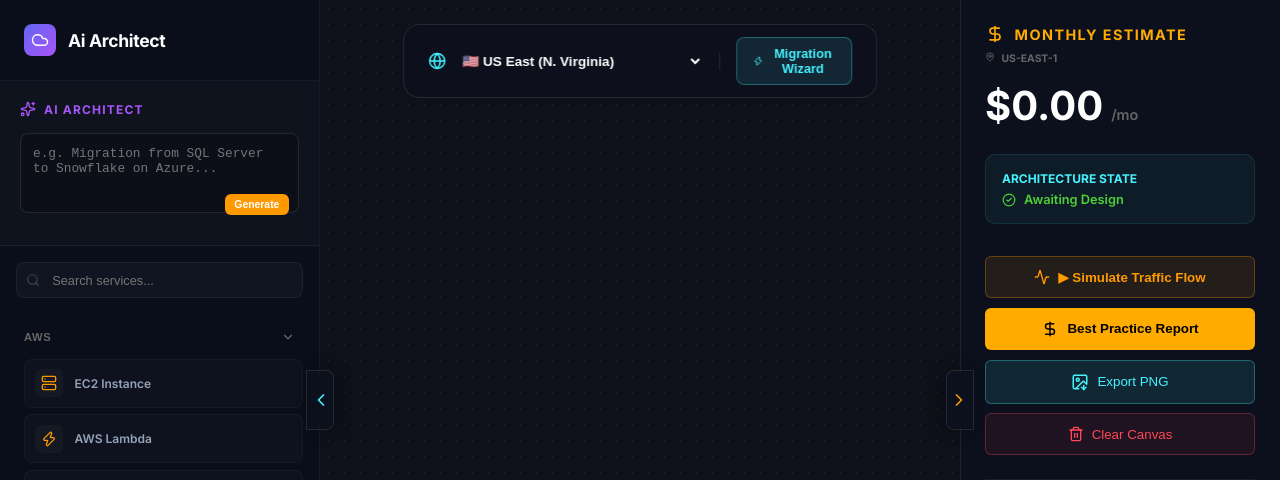
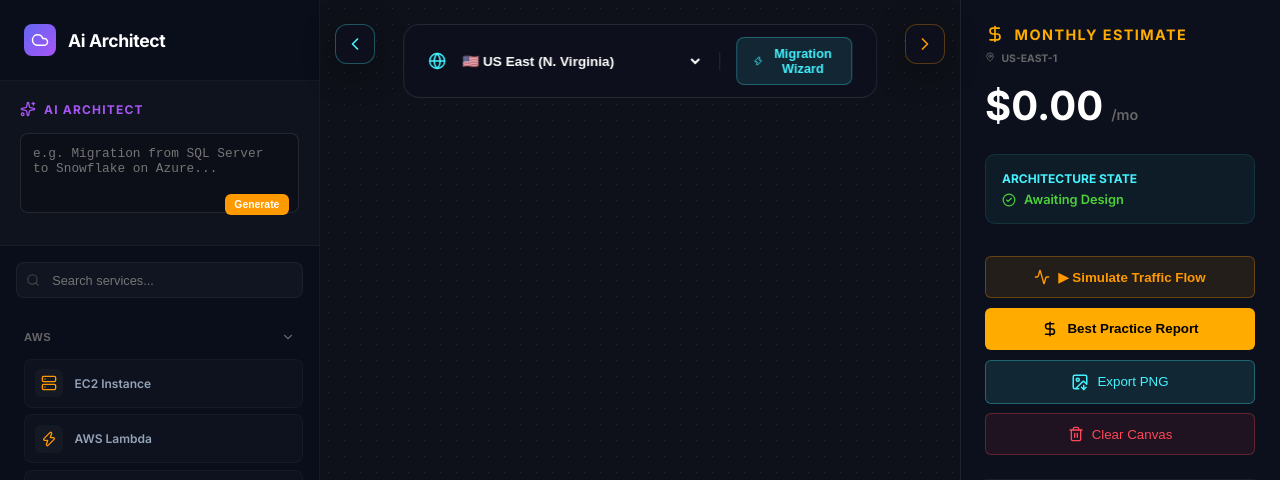
Before and after one commit to Rish777/AWS_Architecture_Simulator, a React (Vite) app: page / in a window 1280 px wide. Shown: the top 480 px of the page. Built offline with nearby package versions, Linux system fonts and the light colour scheme.

Commit message:
style: relocate sidebar toggles to top corners to avoid scrollbar overlap

```diff
--- a/src/App.tsx
+++ b/src/App.tsx
@@ -325,23 +325,20 @@ function ArchitectureSimulator() {
         onClick={() => setIsCollapsed(!isCollapsed)}
         style={{
           position: 'fixed',
-          left: isCollapsed ? '0px' : '320px',
-          top: '50%',
-          transform: 'translate(-50%, -50%)',
-          zIndex: 100,
-          background: 'rgba(13, 17, 30, 0.8)',
+          left: isCollapsed ? '1.5rem' : '335px',
+          top: '1.5rem',
+          zIndex: 150,
+          background: 'rgba(13, 17, 30, 0.85)',
           backdropFilter: 'blur(12px)',
-          border: '1px solid rgba(255, 255, 255, 0.1)',
+          border: '1px solid rgba(69, 243, 255, 0.3)',
           color: '#45f3ff',
-          width: '28px', height: '60px',
-          borderRadius: '0 8px 8px 0', cursor: 'pointer',
+          width: '40px', height: '40px',
+          borderRadius: '12px', cursor: 'pointer',
           display: 'flex', alignItems: 'center', justifyContent: 'center',
-          transition: 'all 0.3s cubic-bezier(0.4, 0, 0.2, 1)',
-          boxShadow: '4px 0 15px rgba(0,0,0,0.3)',
-          paddingLeft: '2px'
+          transition: 'all 0.4s cubic-bezier(0.4, 0, 0.2, 1)',
+          boxShadow: '0 8px 32px rgba(0,0,0,0.4)',
         }}
-        onMouseEnter={(e) => (e.currentTarget.style.background = 'rgba(69, 243, 255, 0.15)')}
-        onMouseLeave={(e) => (e.currentTarget.style.background = 'rgba(13, 17, 30, 0.8)')}
+        title={isCollapsed ? "Expand Library" : "Collapse Library"}
       >
         {isCollapsed ? <ChevronRight size={20} /> : <ChevronLeft size={20} />}
       </button>
@@ -426,23 +423,20 @@ function ArchitectureSimulator() {
         onClick={() => setIsRightCollapsed(!isRightCollapsed)}
         style={{
           position: 'fixed',
-          right: isRightCollapsed ? '0px' : '320px',
-          top: '50%',
-          transform: 'translate(50%, -50%)',
-          zIndex: 100,
-          background: 'rgba(13, 17, 30, 0.8)',
+          right: isRightCollapsed ? '1.5rem' : '335px',
+          top: '1.5rem',
+          zIndex: 150,
+          background: 'rgba(13, 17, 30, 0.85)',
           backdropFilter: 'blur(12px)',
-          border: '1px solid rgba(255, 255, 255, 0.1)',
+          border: '1px solid rgba(255, 153, 0, 0.3)',
           color: '#ff9900',
-          width: '28px', height: '60px',
-          borderRadius: '8px 0 0 8px', cursor: 'pointer',
+          width: '40px', height: '40px',
+          borderRadius: '12px', cursor: 'pointer',
           display: 'flex', alignItems: 'center', justifyContent: 'center',
-          transition: 'all 0.3s cubic-bezier(0.4, 0, 0.2, 1)',
-          boxShadow: '-4px 0 15px rgba(0,0,0,0.3)',
-          paddingRight: '2px'
+          transition: 'all 0.4s cubic-bezier(0.4, 0, 0.2, 1)',
+          boxShadow: '0 8px 32px rgba(0,0,0,0.4)',
         }}
-        onMouseEnter={(e) => (e.currentTarget.style.background = 'rgba(255, 153, 0, 0.15)')}
-        onMouseLeave={(e) => (e.currentTarget.style.background = 'rgba(13, 17, 30, 0.8)')}
+        title={isRightCollapsed ? "Expand Details" : "Collapse Details"}
       >
         {isRightCollapsed ? <ChevronLeft size={20} /> : <ChevronRight size={20} />}
       </button>
```
